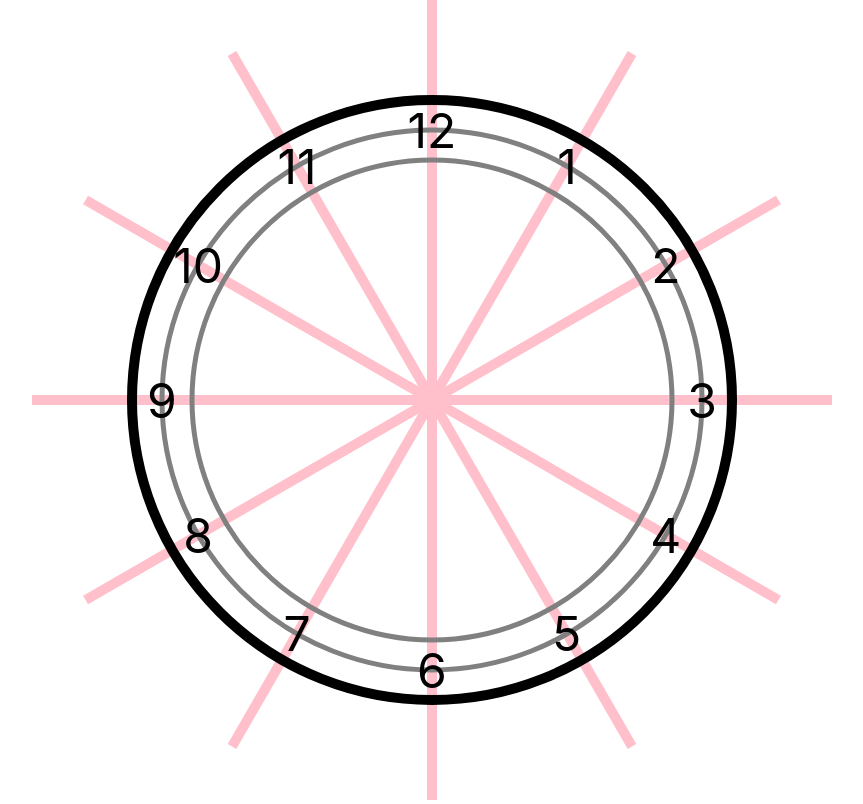
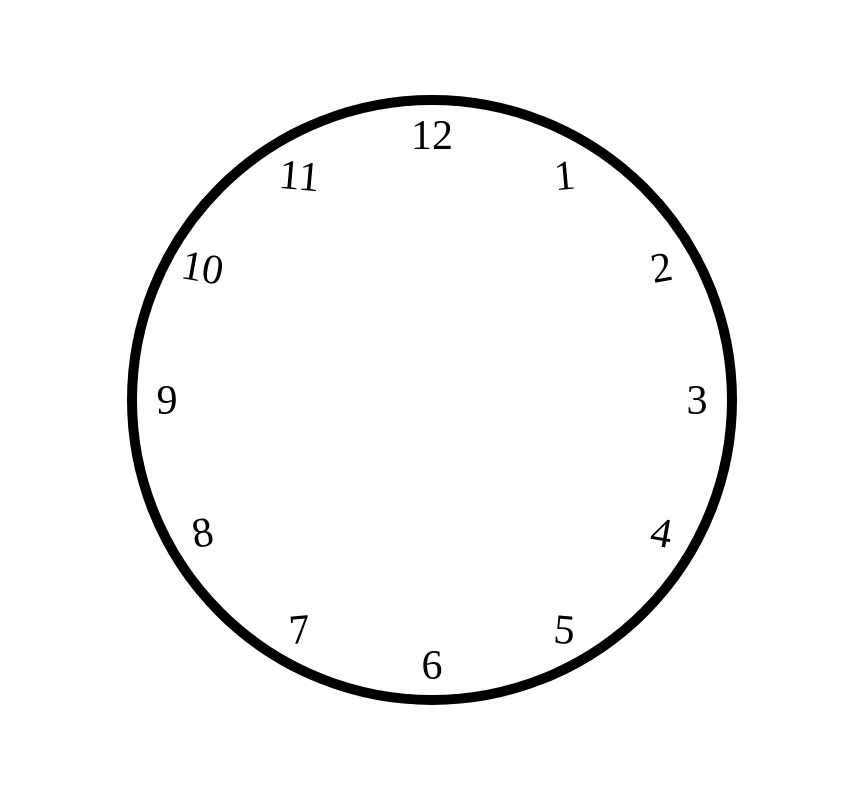
Before and after one commit to yusaira-khan/clock, a React (Create React App) app: page / in a window 1280 px wide. Shown: the whole page, without its empty margins (208-1071 px from the left). Built offline with nearby package versions, Linux system fonts and the light colour scheme.

Commit message:
rotate numbers

```diff
--- a/src/App.tsx
+++ b/src/App.tsx
@@ -19,9 +19,9 @@
 const sideSize=800;
 const center = 400;
 const outerRadius = 300;
-const textRadius = 270;
+const textRadius = 265;
 const innerRadius = 240;
-const fontSize = 48;
+const fontSize = 42;
 const borderWidth = 10
 const sin30 = 0.5
 const cos30 = 0.86602540378
@@ -34,16 +34,12 @@
 function Circle(){
   return <>
     <circle cx={center} cy={center} r={outerRadius} stroke="black" strokeWidth={borderWidth} fill="none" />
-    <circle cx={center} cy={center} r={innerRadius} stroke="gray" strokeWidth={borderWidth/2} fill="none" />
-    <circle cx={center} cy={center} r={textRadius} stroke="gray" strokeWidth={borderWidth/2} fill="none" />
   </>
 }
 
 function Clock(){
   return <SVG>
-    <Grid/>
-    <Grid angle={30}/>
-    <Grid angle={60}/>
+
     <Circle/>
     <ClockNumbers/>
   </SVG>
@@ -63,7 +59,7 @@
 
 const hourCoords=[
   {x:0,y:0}, //0
-  {x:center+dsin30,y:center-dcos30} , //1
+  {x:center+dsin30,y:center-dcos30+5} , //1
   {x:center+dcos30,y:center-dsin30} , //2
   {x:center+textRadius,y:center} , //3
   {x:center+dcos30,y:center+dsin30} , //4
@@ -73,30 +69,56 @@
   {x:center-dcos30,y:center+dsin30} , //8
   {x:center-textRadius,y:center} , //9
   {x:center-dcos30,y:center-dsin30} , //10
-  {x:center-dsin30,y:center-dcos30} , //11
+  {x:center-dsin30,y:center-dcos30+5} , //11
   {x:center,y:center-textRadius} , //12
 ]
-function Hour(p:HourProp){
-  const key = "hour_"+(p.key ?? p.hour)
 
+const hourAngles=[
+  {a:0}, //0
+  {a:-5}, //1
+  {a:-10}, //2
+  {a:0}, //3
+  {a:10}, //4
+  {a:5}, //5
+  {a:0}, //6
+  {a:-5}, //7
+  {a:-10}, //8
+  {a:0}, //9
+  {a:10}, //10
+  {a:5}, //11
+  {a:0}, //12
+]
+
+function RotatedHour(p:HourProp){
+  const key = "rhour_"+(p.key ?? p.hour)
+  const coordsIndex = p.hour
+  const coords = hourCoords[coordsIndex]
+  const transformOpt={transform:`rotate(${hourAngles[coordsIndex].a},${coords.x},${coords.y})`}
   return (
       <text
           key={key}
           fontSize={fontSize}
+          fontFamily="DIN Condensed"
           alignmentBaseline="central"
           textAnchor="middle"
-      {...hourCoords[p.hour]}>
+          style={{lineHeight:1}}
+          {...transformOpt}
+          {...coords}>
         {p.hour}
-  </text>
-  )
+      </text>)
 }
-
 
 
 function ClockNumbers(){
   return <>
-    {Array(12).fill('').map(
-        (_,ind)=><Hour hour={ind+1}/>)}
+    {
+      Array(12).fill('').map(
+        (_,ind)=> {
+          const h = ind + 1
+          return <RotatedHour
+              hour={h}/>
+        }
+      )}
   </>
 }
 export default App;
```
Lines whose indentation alone changed are shown as unchanged.
